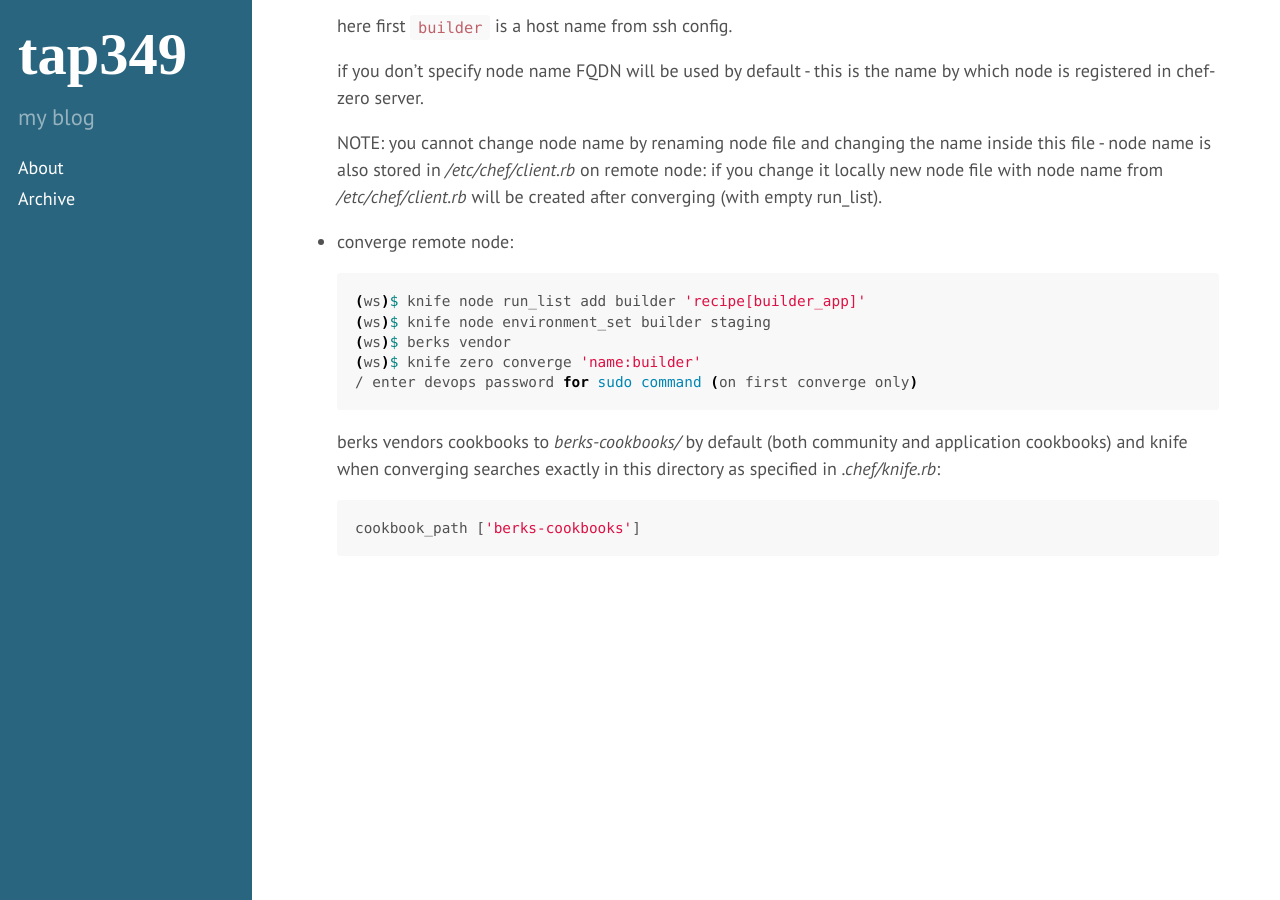
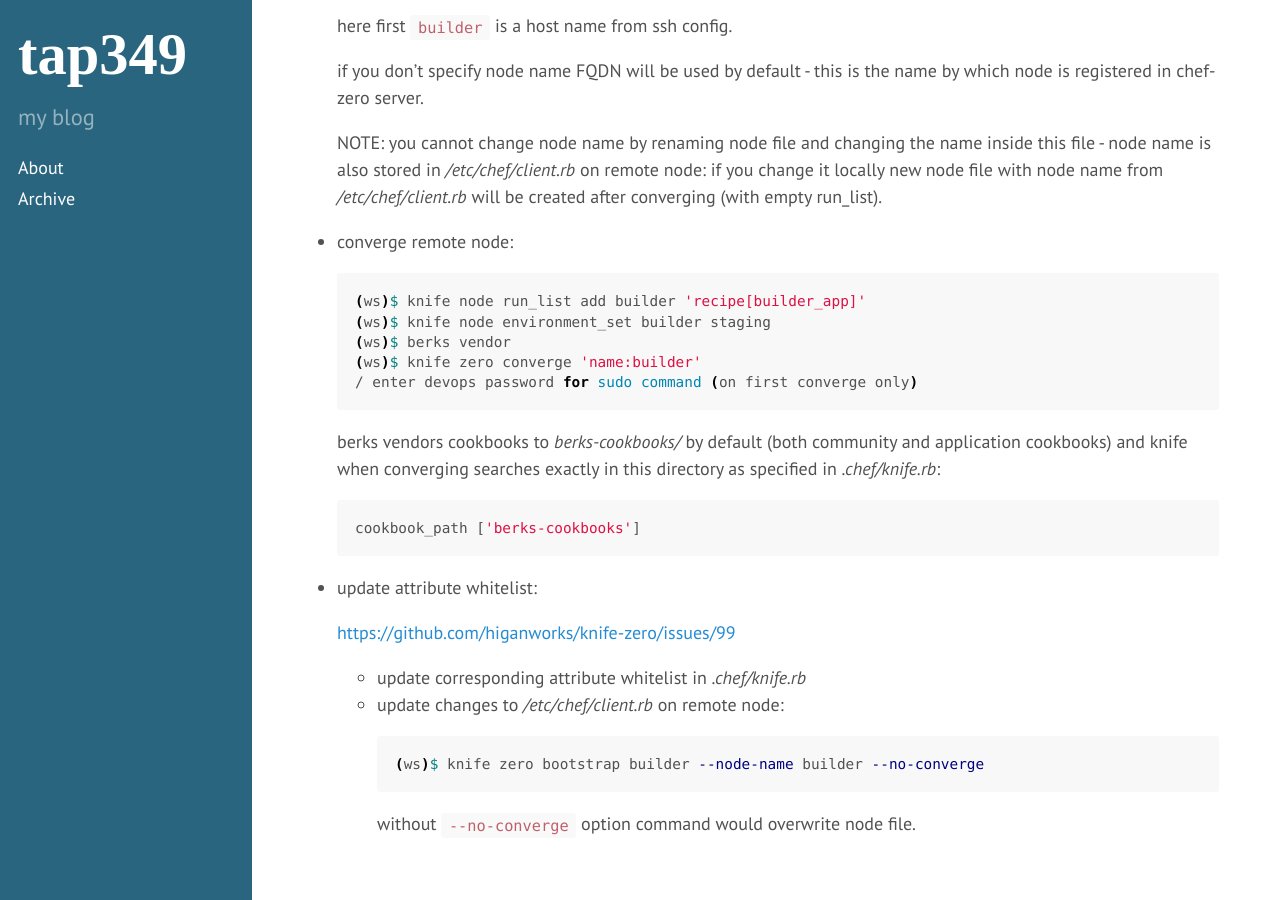
Before and after one commit to tap349/tap349.github.io, a Jekyll site: the page built from _posts/2016-08-31-chef-zero-quickref.md, in a window 1280 px wide and 900 px high, scrolled down 1019 px. Built offline with Jekyll 4.4.1, drawn with Linux system fonts in a browser that asks for light colours.

Commit message:
update 2016-09-01_16:01:16

````diff
--- a/_posts/2016-08-31-chef-zero-quickref.md
+++ b/_posts/2016-08-31-chef-zero-quickref.md
@@ -80,3 +80,16 @@ refined and focused quickref for chef-zero and knife-zero.
   ```ruby
   cookbook_path ['berks-cookbooks']
   ```
+
+- update attribute whitelist:
+
+  <https://github.com/higanworks/knife-zero/issues/99>
+
+  - update corresponding attribute whitelist in _.chef/knife.rb_
+  - update changes to _/etc/chef/client.rb_ on remote node:
+
+    ```sh
+    (ws)$ knife zero bootstrap builder --node-name builder --no-converge
+    ```
+
+    without `--no-converge` option command would overwrite node file.
````
